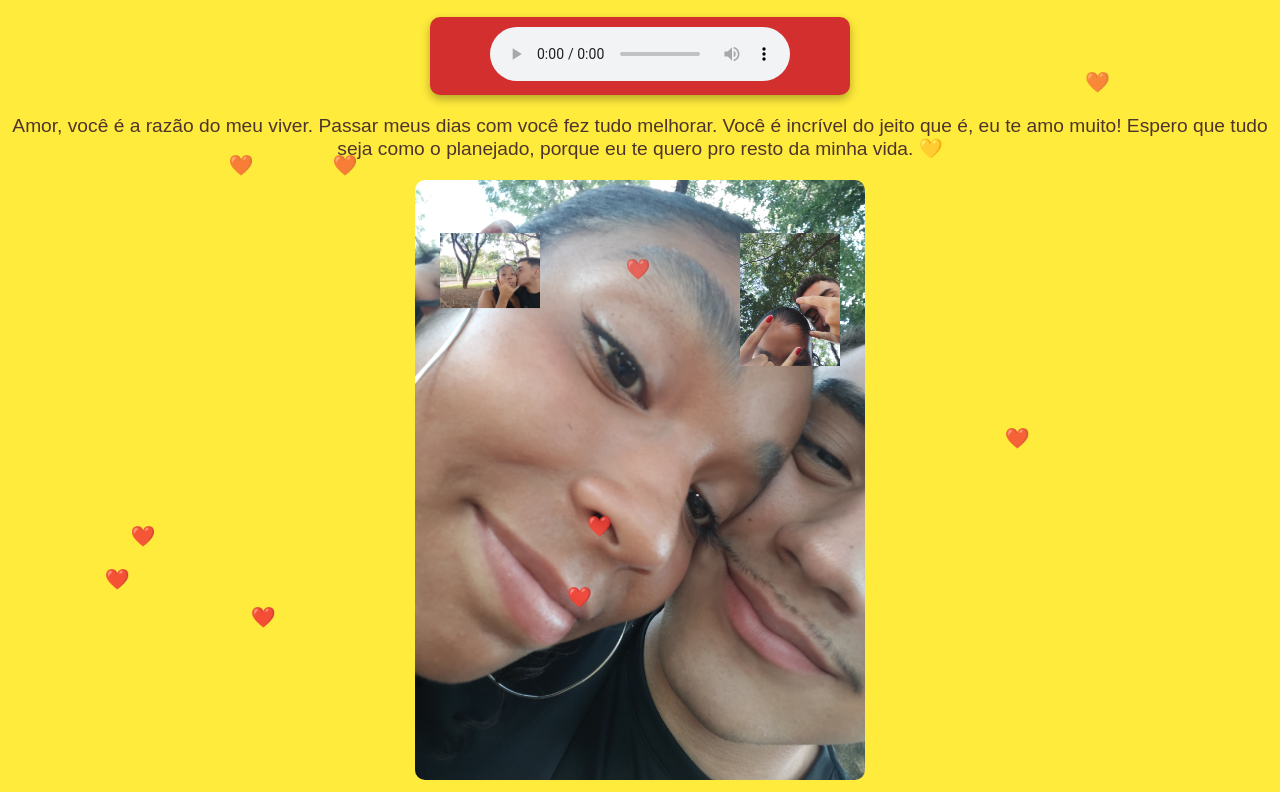
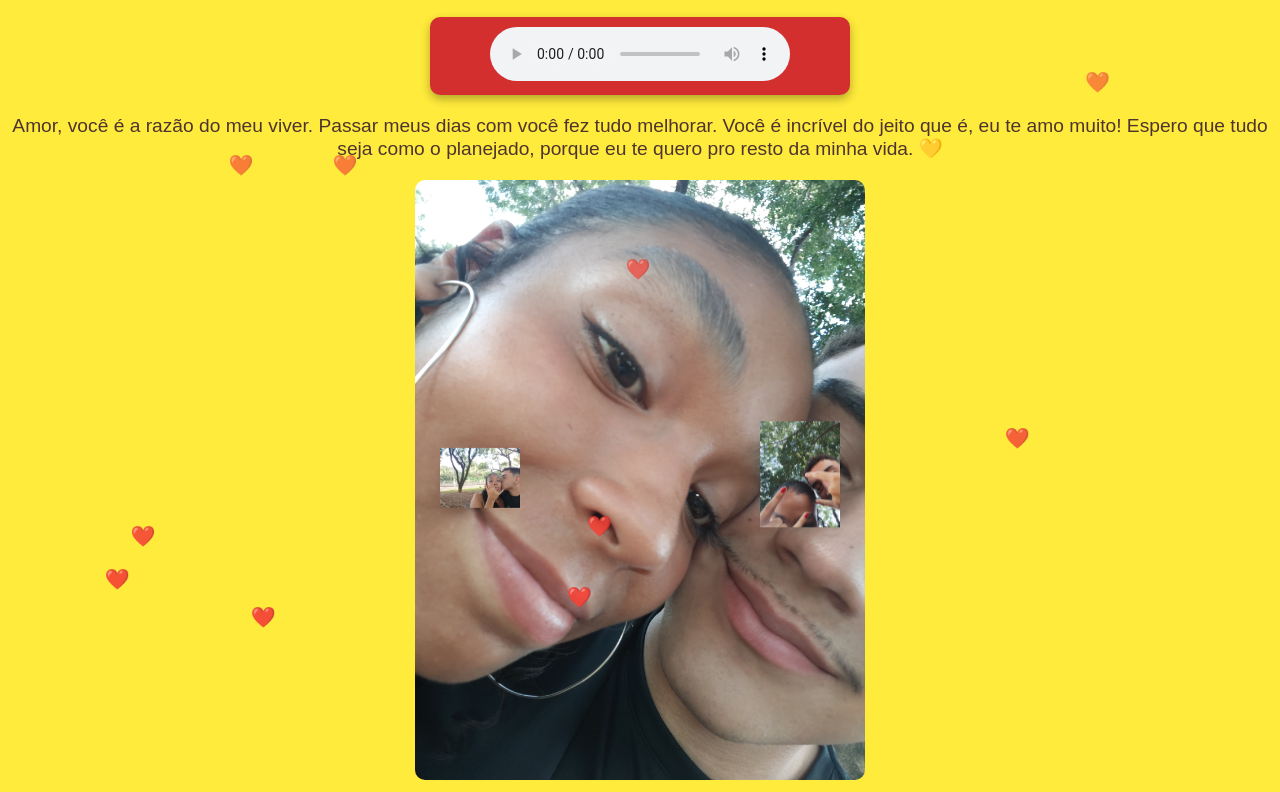
Before and after one commit to Invyc/MINHA-VIDA, a plain HTML site: page index.html in a window 1280 px wide. Shown: the part 135-927 px from the top of the page. Drawn offline with Linux system fonts and the light colour scheme.

Commit message:
Update style.css

```diff
--- a/style.css
+++ b/style.css
@@ -4,14 +4,14 @@ body {
     font-family: 'Arial', sans-serif;
     color: #4e342e;
     overflow: hidden;
-    position: relative; /* Para garantir que os corações e imagens fiquem posicionados corretamente */
+    position: relative; /* Garante que os elementos fiquem bem posicionados */
 }
 
 /* CONTAINER PRINCIPAL */
 .container {
     margin-top: 50px;
     position: relative;
-    z-index: 1; /* Garantir que o conteúdo fique abaixo dos corações */
+    z-index: 1; /* Garante que o conteúdo fique abaixo dos corações */
 }
 
 h1 {
@@ -23,7 +23,7 @@ p {
     font-size: 1.2em;
 }
 
-/* PLAYER DE MÚSICA PERSONALIZADO */
+/* PLAYER DE ÁUDIO PERSONALIZADO */
 .audio-player {
     margin: 20px auto;
     width: 80%;
@@ -34,45 +34,49 @@ p {
     box-shadow: 0px 4px 10px rgba(0, 0, 0, 0.3);
 }
 
-/* IMAGEM DO CENTRO COM AS LATERAIS DENTRO */
+/* IMAGEM CENTRAL COM AS LATERAIS DENTRO */
 .imagem-centralizada {
     position: relative;
     display: inline-block;
 }
 
+/* IMAGEM DO CENTRO - MAIOR */
 .imagem-centro {
-    width: 90%; /* Aumenta a largura para ocupar quase toda a tela */
-    max-width: 500px; /* Define um limite máximo para não ficar exagerado */
-    height: auto; /* Mantém a proporção correta */
-    border-radius: 10px; /* Deixa as bordas arredondadas */
+    width: 90%; /* Ajusta a largura */
+    max-width: 500px;
+    height: auto;
+    border-radius: 10px;
+    position: relative;
 }
 
-/* IMAGENS PEQUENAS ANIMADAS DENTRO DA IMAGEM CENTRAL */
+/* IMAGENS PEQUENAS DENTRO DA IMAGEM CENTRAL */
 .imagem-esquerda, .imagem-direita {
     position: absolute;
-    width: 100px; /* Define um tamanho pequeno */
+    width: 80px; /* Define um tamanho pequeno */
     height: auto;
     animation: sobeDesce 3s ease-in-out infinite alternate;
 }
 
-/* Ajustando posição para ficar dentro da imagem central */
+/* Ajuste para que fiquem dentro da imagem grande */
 .imagem-esquerda {
-    left: 10%;
-    top: 10%;
+    left: 10%; /* Mantém dentro da imagem */
+    top: 50%;
+    transform: translateY(-50%);
 }
 
 .imagem-direita {
     right: 10%;
-    top: 10%;
+    top: 50%;
+    transform: translateY(-50%);
 }
 
 /* Animação de subir e descer */
 @keyframes sobeDesce {
     0% {
-        transform: translateY(0);
+        transform: translateY(-50%) translateX(0);
     }
     100% {
-        transform: translateY(-30px);
+        transform: translateY(-80%) translateX(0);
     }
 }
 
@@ -84,7 +88,7 @@ p {
     pointer-events: none;
     top: 0;
     left: 0;
-    z-index: 10; /* Garantir que os corações fiquem sobre tudo */
+    z-index: 10;
 }
 
 .heart {
@@ -92,10 +96,10 @@ p {
     color: red;
     font-size: 20px;
     animation: floatUp 5s linear infinite;
-    z-index: 20; /* Garantir que cada coração flutue sobre os outros */
+    z-index: 20;
 }
 
-/* Animação dos corações de baixo para cima */
+/* Animação dos corações */
 @keyframes floatUp {
     0% {
         transform: translateY(100vh);
```
